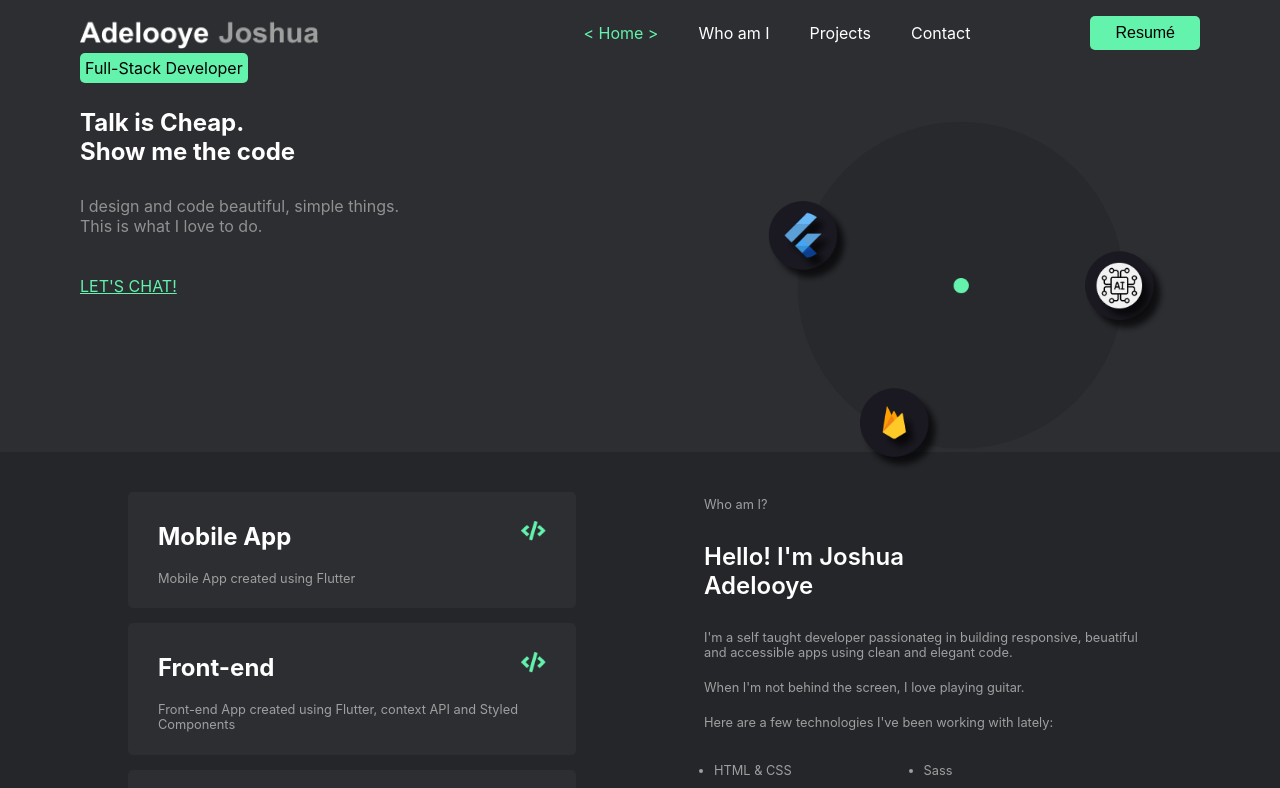
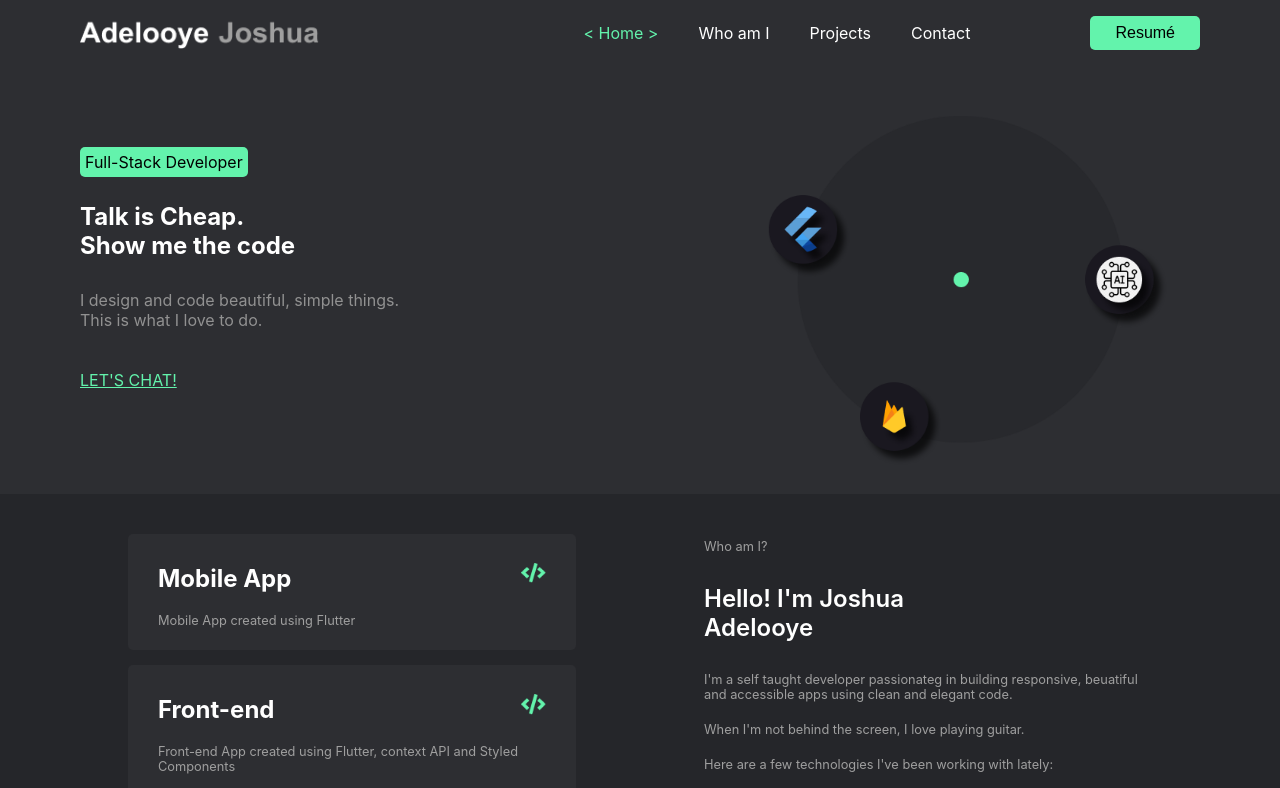
Before and after one commit to Birdie13-stack/pfj, a React (Vite) app: page / in a window 1280 px wide. Shown: the top 788 px of the page. Built offline with nearby package versions, Linux system fonts and the light colour scheme.

Commit message:
UI changes

```diff
--- a/src/App.css
+++ b/src/App.css
@@ -42,19 +42,16 @@ nav button {
 
 .hero {
   background-color: var(--bg-grey);
-  padding-left: 5rem;
-  padding-top: 1rem;
+  padding: 5rem 7rem 3rem 5rem;
   display: flex;
   justify-content: space-between;
   align-items: center;
-  padding-right: 7rem;
 }
 
 .hero span {
   background-color: var(--green);
   padding: 5px;
   border-radius: 5px;
-  /* margin: 10px 0; */
 }
 
 h1 {
@@ -68,7 +65,7 @@ h1 {
 }
 
 .hero .text {
-  margin-top: -200px;
+  margin-top: -70px;
 }
 
 .hero .text a {
@@ -77,20 +74,14 @@ h1 {
 
 .hero img {
   width: 400px;
+  margin-top: -30px;
 }
 
-.hero .images {
+/* .hero .images {
   display: flex;
   flex-direction: column;
   margin-top: 40px;
-}
-
-.images .vector {
-  width: 200px;
-  margin-top: 50px;
-  margin-bottom: -50px;
-  margin-left: 200px;
-}
+} */
 
 .about {
   background-color: var(--bg-black);
--- a/src/Components/Hero.jsx
+++ b/src/Components/Hero.jsx
@@ -18,9 +18,7 @@ function Hero() {
 
         <a href="">LET'S CHAT!</a>
       </section>
-      <section className="images">
-        <img src={heroimg} alt="" />
-      </section>
+      <img src={heroimg} alt="" />
     </div>
   );
 }
```
